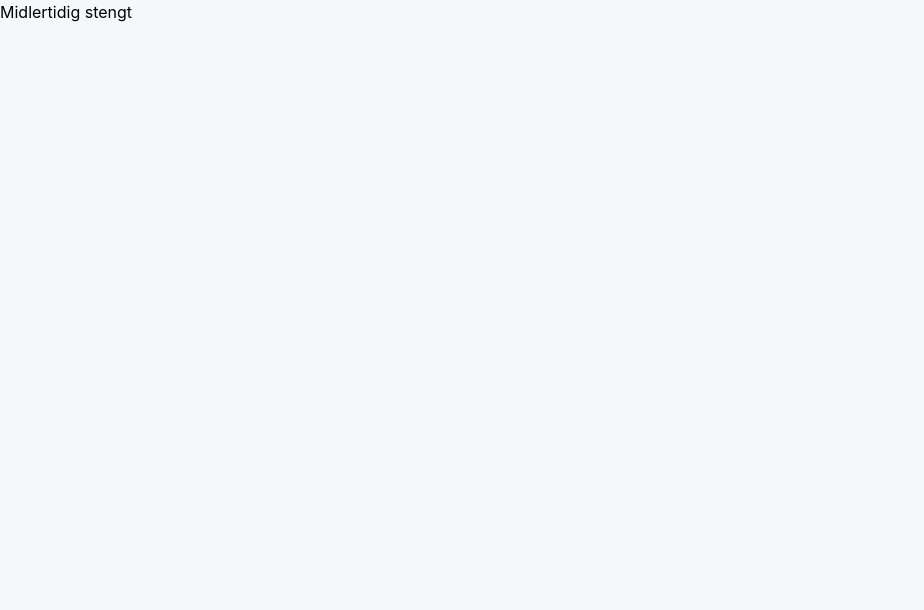
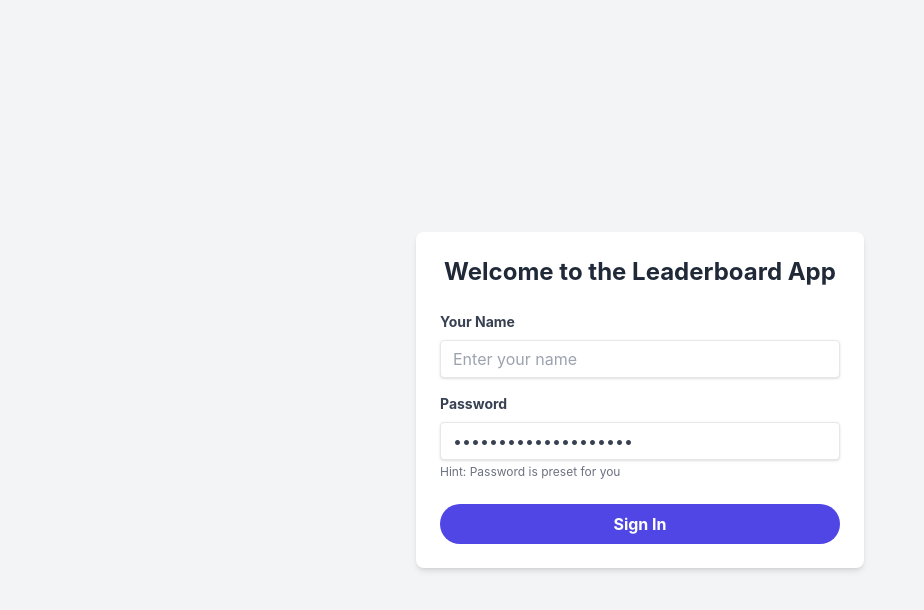
Before and after one commit to mathiaskirkerod/bedpress, a React (Create React App) app in the folder frontend/: page / in a window 1280 px wide. Shown: the top 610 px of the page, without its empty margins (0-924 px from the left). Built offline with nearby package versions, Linux system fonts and the light colour scheme; no server answers.

Commit message:
turn back on frontend

```diff
--- a/frontend/src/index.js
+++ b/frontend/src/index.js
@@ -6,7 +6,7 @@ import App from './App';
 const root = ReactDOM.createRoot(document.getElementById('root'));
 root.render(
   <React.StrictMode>
-    <div>Midlertidig stengt</div>
-    {/* <App /> */}
+    {/* <div>Midlertidig stengt</div> */}
+    <App />
   </React.StrictMode>
 );
```
